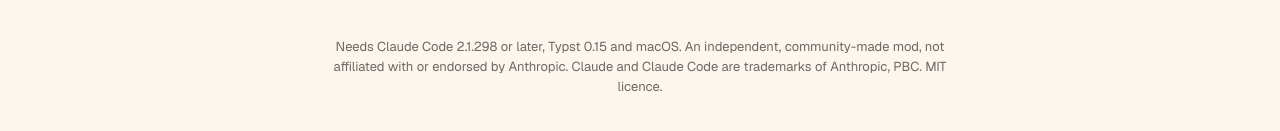
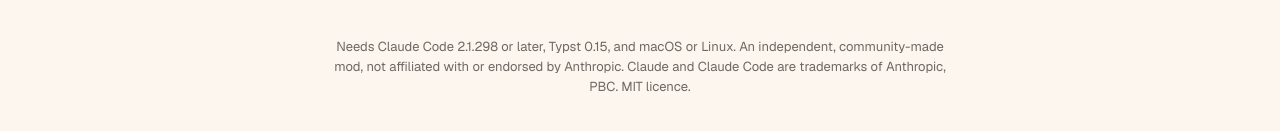
Before and after one commit to razorback16/cc-intelligent-ui, a plain HTML site: page site/index.html in a window 1280 px wide. Shown: the part 2654-2785 px from the top of the page. Drawn offline with nearby package versions, Linux system fonts and the light colour scheme.

Commit message:
Docs: Privacy and access section, stale claims fixed

```diff
--- a/site/index.html
+++ b/site/index.html
@@ -289,7 +289,7 @@
       <a class="icon-btn" href="https://github.com/razorback16/cc-intelligent-ui">GitHub</a>
       <a class="icon-btn" href="https://github.com/razorback16/cc-intelligent-ui/blob/main/docs/install.md">Install guide</a>
     </div>
-    <p class="fine">Needs Claude Code 2.1.298 or later, Typst 0.15 and macOS. An independent, community-made mod, not affiliated with or endorsed by Anthropic. Claude and Claude Code are trademarks of Anthropic, PBC. MIT licence.</p>
+    <p class="fine">Needs Claude Code 2.1.298 or later, Typst 0.15, and macOS or Linux. An independent, community-made mod, not affiliated with or endorsed by Anthropic. Claude and Claude Code are trademarks of Anthropic, PBC. MIT licence.</p>
   </div>
 </footer>
 
```
Also changed, not shown: 6 other files.
